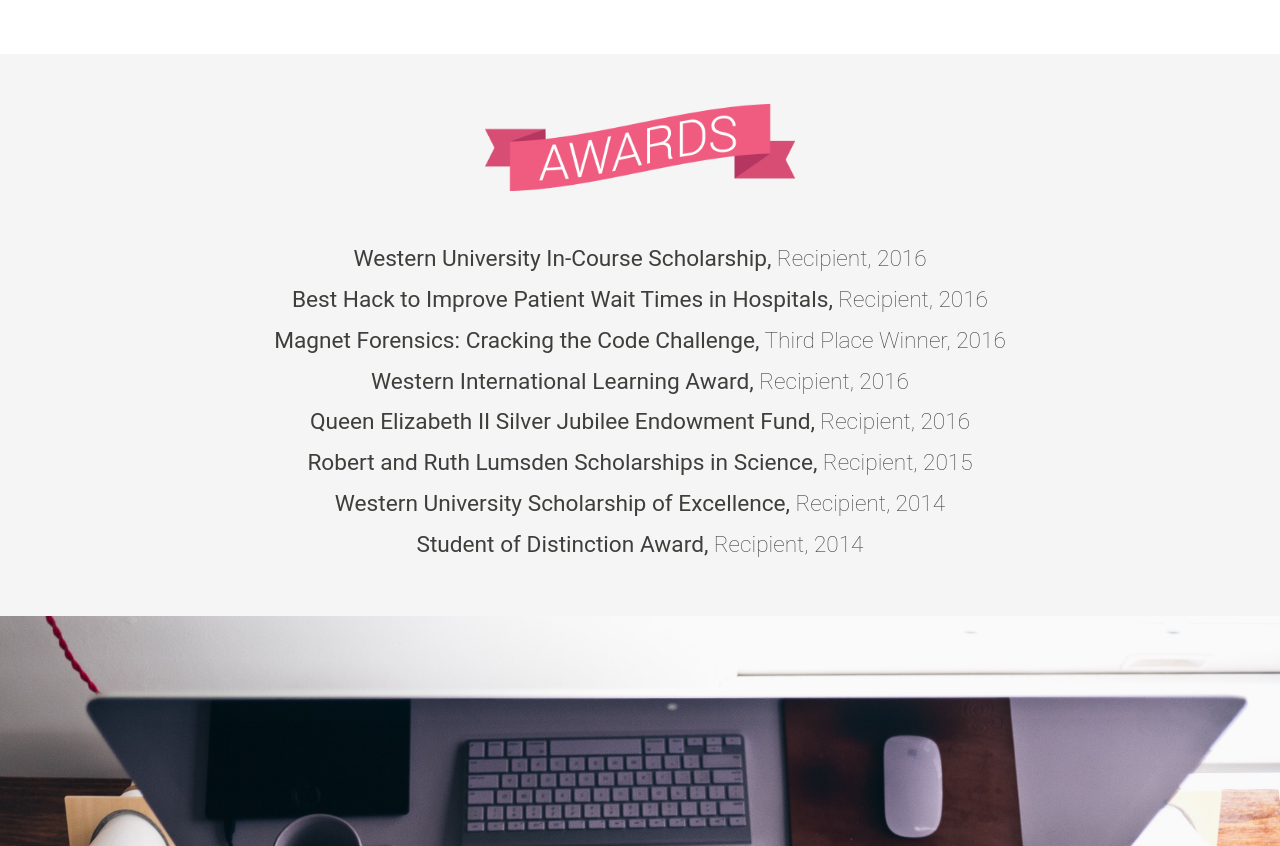
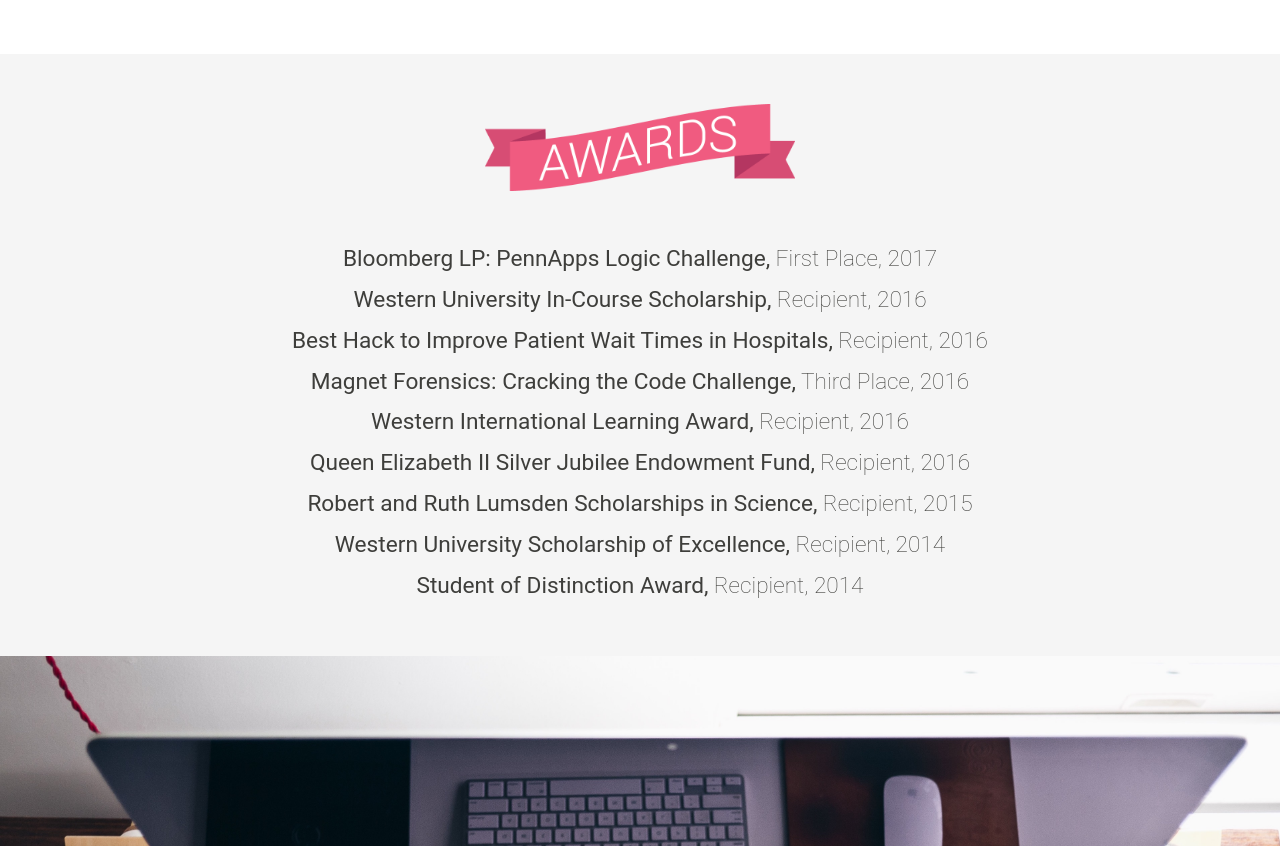
Before and after one commit to amadrzyk/Personal-Website, a PHP site: page / in a window 1280 px wide. Shown: the part 3559-4405 px from the top of the page. Run offline with PHP 8.4, Linux system fonts and the light colour scheme; some libraries are stand-ins or nearby versions.

Commit message:
Updated awards section

```diff
--- a/public_html/index.php
+++ b/public_html/index.php
@@ -184,14 +184,15 @@
                 <img src="assets/images/pinkribbon.png" alt="Awards" width="80%" style="max-width: 310px; padding-bottom: 10px"/>
             </p>
             <p style="text-align: center; font-size: 17pt; font-weight: 100">
-                <span class="awardTitle">Western University In-Course Scholarship,</span><span id="in1"></span> Recipient, 2016<br>
-                <span class="awardTitle">Best Hack to Improve Patient Wait Times in Hospitals,</span><span id="in2"></span> Recipient, 2016<br>
-                <span class="awardTitle">Magnet Forensics: Cracking the Code Challenge,</span><span id="in3"></span> Third Place Winner, 2016<br>
-                <span class="awardTitle">Western International Learning Award,</span><span id="in4"></span> Recipient, 2016<br>
-                <span class="awardTitle">Queen Elizabeth II Silver Jubilee Endowment Fund,</span><span id="in5"></span> Recipient, 2016<br>
-                <span class="awardTitle">Robert and Ruth Lumsden Scholarships in Science,</span><span id="in6"></span> Recipient, 2015<br>
-                <span class="awardTitle">Western University Scholarship of Excellence,</span><span id="in7"></span> Recipient, 2014<br>
-                <span class="awardTitle">Student of Distinction Award,</span><span id="in8"></span> Recipient, 2014<br>
+                <span class="awardTitle">Bloomberg LP: PennApps Logic Challenge,</span><span class="award"></span> First Place, 2017<br>
+                <span class="awardTitle">Western University In-Course Scholarship,</span><span class="award"></span> Recipient, 2016<br>
+                <span class="awardTitle">Best Hack to Improve Patient Wait Times in Hospitals,</span><span class="award"></span> Recipient, 2016<br>
+                <span class="awardTitle">Magnet Forensics: Cracking the Code Challenge,</span><span class="award"></span> Third Place, 2016<br>
+                <span class="awardTitle">Western International Learning Award,</span><span class="award"></span> Recipient, 2016<br>
+                <span class="awardTitle">Queen Elizabeth II Silver Jubilee Endowment Fund,</span><span class="award"></span> Recipient, 2016<br>
+                <span class="awardTitle">Robert and Ruth Lumsden Scholarships in Science,</span><span class="award"></span> Recipient, 2015<br>
+                <span class="awardTitle">Western University Scholarship of Excellence,</span><span class="award"></span> Recipient, 2014<br>
+                <span class="awardTitle">Student of Distinction Award,</span><span class="award"></span> Recipient, 2014<br>
             </p>
         </div>
     </div>
@@ -275,11 +276,10 @@
     <!-- Insert Break at Span ID (for the awards section) -->
     <script>
         if (isMobile) {
-            <?php
-                for ($x = 1; $x <= 8; $x++){
-                    echo "document.getElementById('in", $x, "').innerHTML = '<br>';\n";
-                }
-            ?>
+            var awards = document.getElementsByClassName("award");
+            for(var i = 0; i < awards.length; i++){
+                awards[i].innerHTML = '<br>';
+            }
         }
     </script>
 
```
